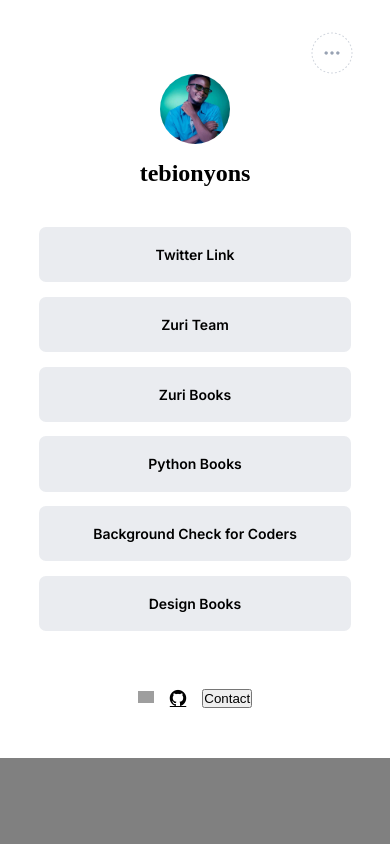
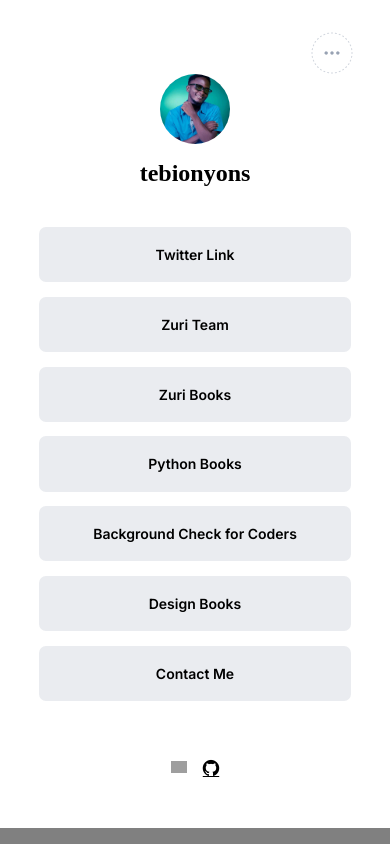
Before and after one commit to tebionyons/linktree-clone-stage-1, a React (Create React App) app: page / in a window 390 px wide. Built offline with nearby package versions, Linux system fonts and the light colour scheme; grey boxes are pictures that could not be loaded.

Commit message:
Fix a bug in Css and made it responsive

```diff
--- a/src/App.js
+++ /dev/null
@@ -1,22 +0,0 @@
-import React from 'react';
-import Links from 'Components/Links';
-import Footer from 'Components/Footer';
-import Header from 'Components/Header';
-
-
-
-
-
-function App() {
-  return (
-    <>
-     <Header/>
-     <Links />
-      <Footer/>
-
-
-    </>
-  );
-}
-
-export default App;
--- /dev/null
+++ b/src/App.jsx
@@ -0,0 +1,22 @@
+import React from "react";
+import Links from "Components/Links";
+import Footer from "Components/Footer";
+import Header from "Components/Header";
+
+
+
+
+function App() {
+  return (
+    <>
+      <Header />
+      <Links />
+      <Footer />
+
+
+    </>
+  );
+
+}
+
+export default App;
--- a/src/Components/Contact.jsx
+++ b/src/Components/Contact.jsx
@@ -3,6 +3,6 @@
 
 export default function Contact(){
     return(
-        <div>hi</div>
+        <h1>hi</h1>
     )
-}
+    }
--- a/src/Components/Links.jsx
+++ b/src/Components/Links.jsx
@@ -26,6 +26,9 @@
       <a id="book__design" href="https://books.zuri.team/design-rules ">
         Design Books
       </a>
+      <Link id="contact" to="/contact">
+        Contact Me
+      </Link>
       <div className="icon-links">
         <a href="https://slack.com/remiontembeitebi">
           <img className="slack" alt="slack-img" src="../images/slak.png" />{" "}
@@ -33,9 +36,6 @@
         <a href="https://github.com/tebionyons" className="fa fa-github">
           {" "}
         </a>
-        <Link to="./Contact">
-          <button>Contact</button>
-        </Link>
       </div>
     </div>
   );
--- a/src/index.css
+++ b/src/index.css
@@ -24,6 +24,7 @@
 body {
   background: grey;
 }
+
 
 .links-container {
   display: flex;
@@ -53,7 +54,7 @@
   display: none;
 }
 
-#btn-zuri {
+#btn-zuri{
   background: #eaecf0;
   text-decoration: none;
   color: black;
@@ -111,7 +112,8 @@
   font-weight: 600;
   font-size: 14px;
 }
-#book__design {
+#book__design,
+#contact{
   background: #eaecf0;
   text-decoration: none;
   color: black;
@@ -189,6 +191,7 @@
     margin: 0;
   }
 
+
   .links-container {
     display: flex;
     flex-direction: column;
@@ -208,7 +211,9 @@
   #book__python,
   #pitch,
   #book__design,
-  #btn-twitter {
+  #btn-twitter,
+  #contact
+  {
     background: #eaecf0;
     text-decoration: none;
     color: black;
@@ -277,7 +282,9 @@
   #book__python,
   #pitch,
   #book__design,
-  #btn-twitter {
+  #btn-twitter
+
+   {
     background: #eaecf0;
     text-decoration: none;
     color: black;
@@ -350,7 +357,9 @@
   #book__python,
   #pitch,
   #book__design,
-  #btn-twitter {
+  #btn-twitter,
+  #contact
+   {
     background: #eaecf0;
     text-decoration: none;
     color: black;
@@ -372,10 +381,10 @@
     margin-bottom: 0;
   }
   .icon-links {
-    display: flex;
-    flex-direction: row;
-    width: 75%;
-    padding: 50px 0;
+   display: flex;
+   flex-direction: row;
+
+
   }
 
   #header-icon {
--- a/src/index.js
+++ b/src/index.js
@@ -1,16 +1,21 @@
-import { BrowserRouter } from 'react-router-dom';
+import { BrowserRouter, Routes, Route } from 'react-router-dom';
 import React from 'react';
 import ReactDOM from 'react-dom/client';
 import './index.css';
 import App from './App';
 import reportWebVitals from './reportWebVitals';
+import Contact from 'Components/Contact';
 
 const root = ReactDOM.createRoot(document.getElementById('root'));
 root.render(
   <React.StrictMode>
     <BrowserRouter>
-    <App />
+    <Routes>
+     <Route path='/' element={<App/>} />
+     <Route path='/contact' element={<Contact/>} />
+     </Routes>
     </BrowserRouter>
+
   </React.StrictMode>
 );
 
```
